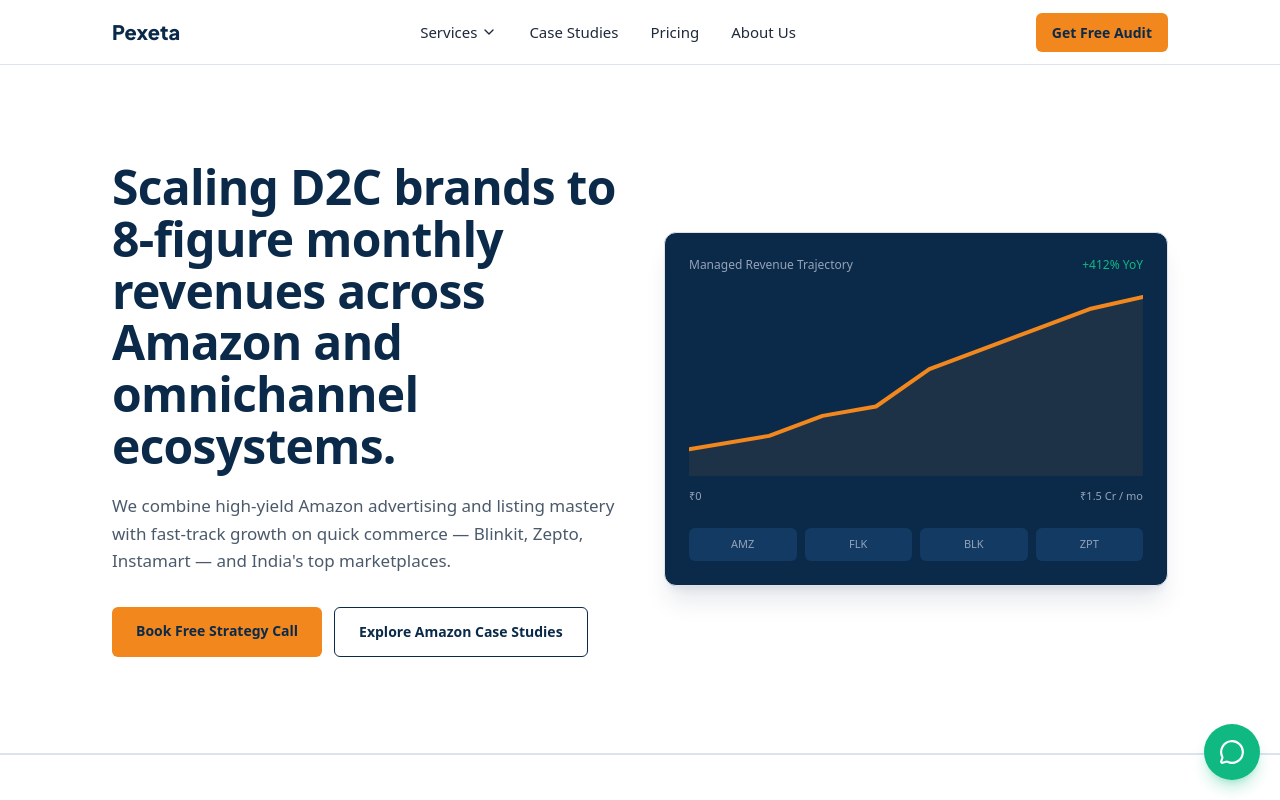
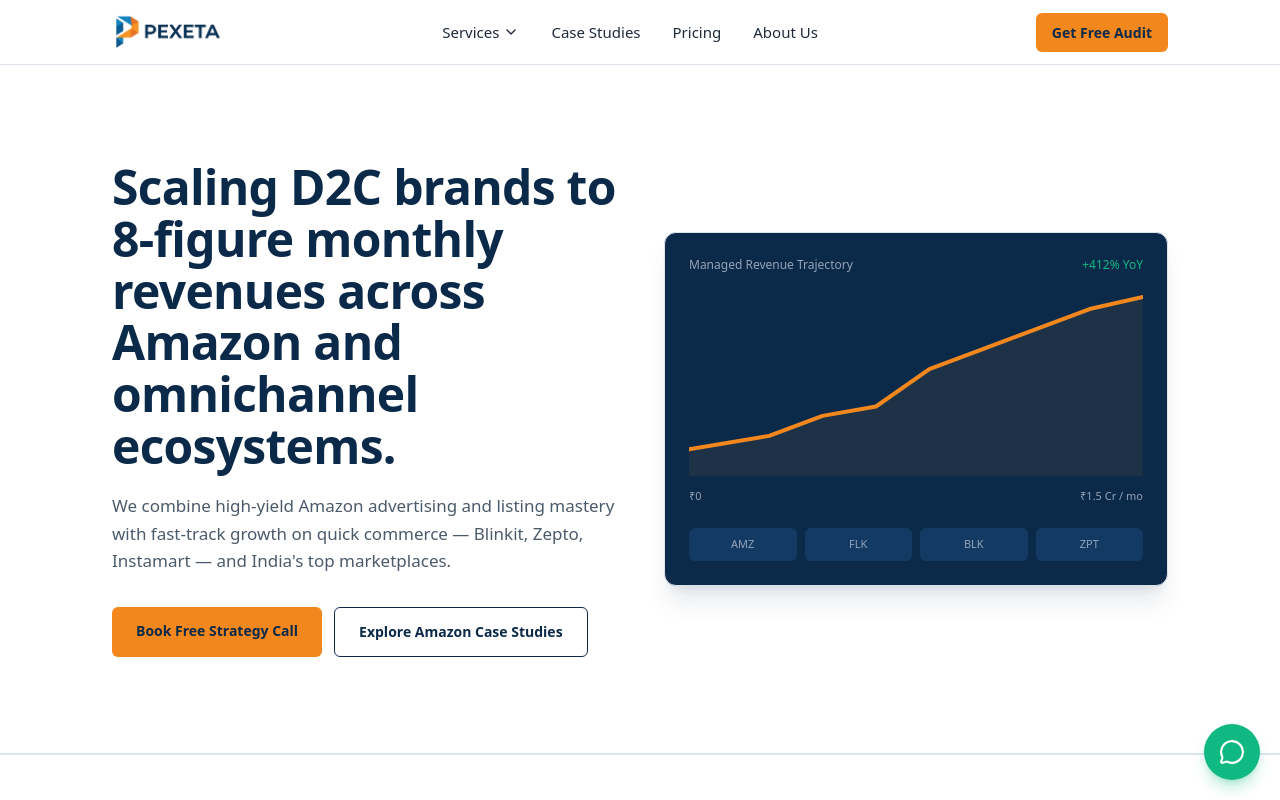
Before and after one commit to balasubramanian1988/pexeta-website, a Next.js app: page / in a window 1280 px wide. Shown: the top 800 px of the page. Built offline with nearby package versions, Linux system fonts and the light colour scheme.

Commit message:
new update 3

```diff
--- a/src/components/Header.tsx
+++ b/src/components/Header.tsx
@@ -1,6 +1,7 @@
 "use client";
 
 import Link from "next/link";
+import Image from "next/image";
 import { useState } from "react";
 import { ChevronDown, Menu, X } from "lucide-react";
 
@@ -16,8 +17,8 @@
   return (
     <header className="sticky top-0 z-50 border-b border-border bg-white/90 backdrop-blur">
       <div className="container-px mx-auto flex h-16 max-w-6xl items-center justify-between">
-        <Link href="/" className="font-heading text-xl font-extrabold text-slate-950">
-          Pexeta
+        <Link href="/" className="flex items-center">
+          <Image src="/pexeta-logo.png" alt="Pexeta" width={130} height={46} priority className="h-9 w-auto md:h-10" />
         </Link>
 
         <nav className="hidden items-center gap-8 md:flex">
```
Also changed, not shown: public/pexeta-logo.png (added).
